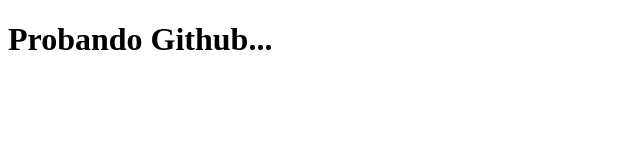
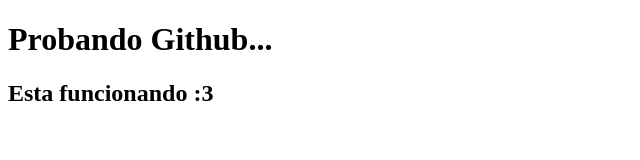
Before and after one commit to CristofherAndres/GitRemotoSec1, a plain HTML site: page index.html in a window 1280 px wide. Shown: the whole page, without its empty margins (0-640 px from the left). Drawn offline with Linux system fonts and the light colour scheme.

Commit message:
Se modifico index

```diff
--- a/index.html
+++ b/index.html
@@ -10,5 +10,7 @@
 
     <h1>Probando Github...</h1>
 
+    <h2>Esta funcionando :3</h2>
+
 </body>
 </html>
```
